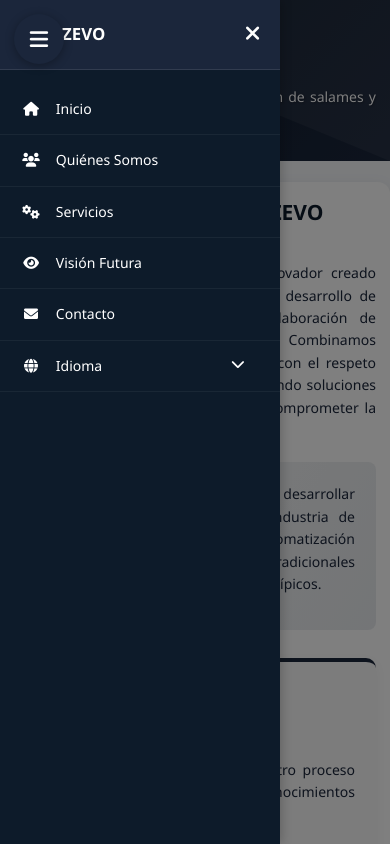
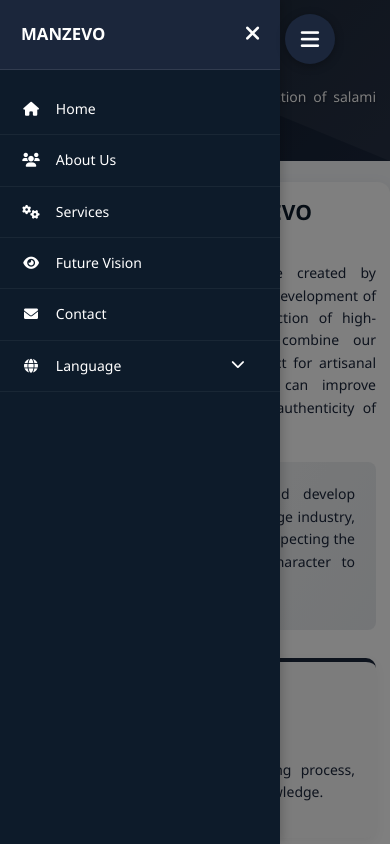
Before and after one commit to manzevosr/manzevo, a plain HTML site: page index.html in a window 390 px wide. Both pictures are taken after a click on the button 39 px from the left and 39 px from the top of the page. Shown: the top 844 px of the page. Drawn offline with Linux system fonts and the light colour scheme.

Commit message:
Add files via upload

```diff
--- a/index.html
+++ b/index.html
@@ -89,12 +89,12 @@
       text-shadow: 1px 1px 2px rgba(0, 0, 0, 0.3);
     }
 
-    /* Botón de menú hamburguesa */
+    /* Botón de menú hamburguesa - MODIFICADO: ahora está a la izquierda y se mueve cuando se abre */
     .menu-toggle {
       position: fixed;
       top: 1.5rem;
       left: 1.5rem;
-      z-index: 1000;
+      z-index: 1001;
       background: var(--secondary);
       color: white;
       border: none;
@@ -106,7 +106,13 @@
       justify-content: center;
       cursor: pointer;
       box-shadow: 0 2px 10px rgba(0, 0, 0, 0.3);
-      transition: all 0.3s ease;
+      transition: all 0.4s ease;
+    }
+
+    /* CORRECCIÓN: Cuando el menú está activo, el botón se mueve hacia la derecha */
+    body.menu-open .menu-toggle {
+      left: 280px; /* Se mueve justo al lado derecho del menú */
+      transform: translateX(10px); /* Un pequeño espacio adicional */
     }
 
     .menu-toggle:hover {
@@ -124,15 +130,15 @@
       transform: rotate(90deg);
     }
 
-    /* Menú lateral */
+    /* Menú lateral - MODIFICADO: ahora aparece desde la izquierda */
     .side-menu {
       position: fixed;
       top: 0;
-      left: -300px;
+      left: -280px;
       width: 280px;
       height: 100%;
       background: var(--primary);
-      z-index: 999;
+      z-index: 1000;
       transition: all 0.4s ease;
       box-shadow: 2px 0 10px rgba(0, 0, 0, 0.2);
       overflow-y: auto;
@@ -274,7 +280,7 @@
       width: 100%;
       height: 100%;
       background: rgba(0, 0, 0, 0.5);
-      z-index: 998;
+      z-index: 999;
       opacity: 0;
       visibility: hidden;
       transition: all 0.3s ease;
@@ -722,6 +728,12 @@
         top: 1rem;
         left: 1rem;
       }
+
+      /* En móviles, el botón se mueve más a la derecha */
+      body.menu-open .menu-toggle {
+        left: 280px;
+        transform: translateX(5px);
+      }
     }
 
     /* Ajustes para pantallas muy grandes */
@@ -734,12 +746,12 @@
 </head>
 <body>
 
-  <!-- Botón del menú hamburguesa -->
+  <!-- Botón del menú hamburguesa - MODIFICADO: ahora está a la izquierda y se mueve cuando se abre -->
   <button class="menu-toggle" id="menuToggle">
     <i class="fas fa-bars"></i>
   </button>
 
-  <!-- Menú lateral -->
+  <!-- Menú lateral - MODIFICADO: ahora aparece desde la izquierda -->
   <div class="side-menu" id="sideMenu">
     <div class="side-menu-header">
       <h3>MANZEVO</h3>
@@ -956,7 +968,8 @@
       </div>
     </div>
     <div class="copyright">
-      <p>&copy; 2023 MANZEVO. <span data-translate="footer_rights">Todos los derechos reservados.</span></p>
+      <!-- MODIFICADO: Cambiado de 2023 a 2025 -->
+      <p>&copy; 2025 MANZEVO. <span data-translate="footer_rights">Todos los derechos reservados.</span></p>
     </div>
   </footer>
 
@@ -1221,7 +1234,7 @@
         // Sección Quiénes Somos
         "about_title": "Über Uns",
         "about_text1": "MANZEVO wurde als Studentenprojekt geboren, das technologische Innovation mit Tradition in der Wurstherstellung verbinden möchte. Wir sind ein Team junger Menschen, die sich für Ingenieurwesen und Gastronomie begeistern und sich der Entwicklung von Lösungen verschrieben haben, die die Produktionsprozesse verbessern, ohne die Essenz traditioneller Produkte zu verlieren.",
-        "about_text2": "Unser Ansatz kombiniert angewandte Forschung, technologische Entwicklung und Respekt vor traditionellem Wissen und schafft so eine Brücke zwischen Wissenschaft und Lebensmittelindustrie.",
+        "about_text2": "Unser Ansatz combiniert angewandte Forschung, technologische Entwicklung und Respekt vor traditionellem Wissen und schafft so eine Brücke zwischen Wissenschaft und Lebensmittelindustrie.",
 
         // Sección Servicios
         "services_title": "Unsere Dienstleistungen",
@@ -1287,12 +1300,14 @@
     menuToggle.addEventListener('click', () => {
       sideMenu.classList.add('active');
       menuOverlay.classList.add('active');
+      document.body.classList.add('menu-open');
       document.body.style.overflow = 'hidden';
     });
 
     function closeSideMenu() {
       sideMenu.classList.remove('active');
       menuOverlay.classList.remove('active');
+      document.body.classList.remove('menu-open');
       document.body.style.overflow = 'auto';
       // Cerrar también el menú de idiomas
       languageDropdown.classList.remove('active');
@@ -1368,9 +1383,38 @@
       });
     });
 
+    // Función para detectar el idioma del navegador
+    function detectBrowserLanguage() {
+      const browserLang = navigator.language || navigator.userLanguage;
+      let detectedLang = 'es'; // Por defecto español
+
+      if (browserLang.startsWith('en')) {
+        detectedLang = 'en';
+      } else if (browserLang.startsWith('pt')) {
+        detectedLang = 'pt';
+      } else if (browserLang.startsWith('de')) {
+        detectedLang = 'de';
+      }
+
+      return detectedLang;
+    }
+
     // Cargar idioma preferido al iniciar
-    const savedLanguage = localStorage.getItem('preferredLanguage') || 'es';
-    changeLanguage(savedLanguage);
+    function loadPreferredLanguage() {
+      // Primero intentar cargar idioma guardado
+      const savedLanguage = localStorage.getItem('preferredLanguage');
+
+      if (savedLanguage) {
+        changeLanguage(savedLanguage);
+      } else {
+        // Si no hay idioma guardado, detectar el idioma del navegador
+        const browserLang = detectBrowserLanguage();
+        changeLanguage(browserLang);
+      }
+    }
+
+    // Llamar a la función para cargar el idioma al cargar la página
+    document.addEventListener('DOMContentLoaded', loadPreferredLanguage);
 
     // Fade-in al hacer scroll
     const faders = document.querySelectorAll('.fade-in');
```
